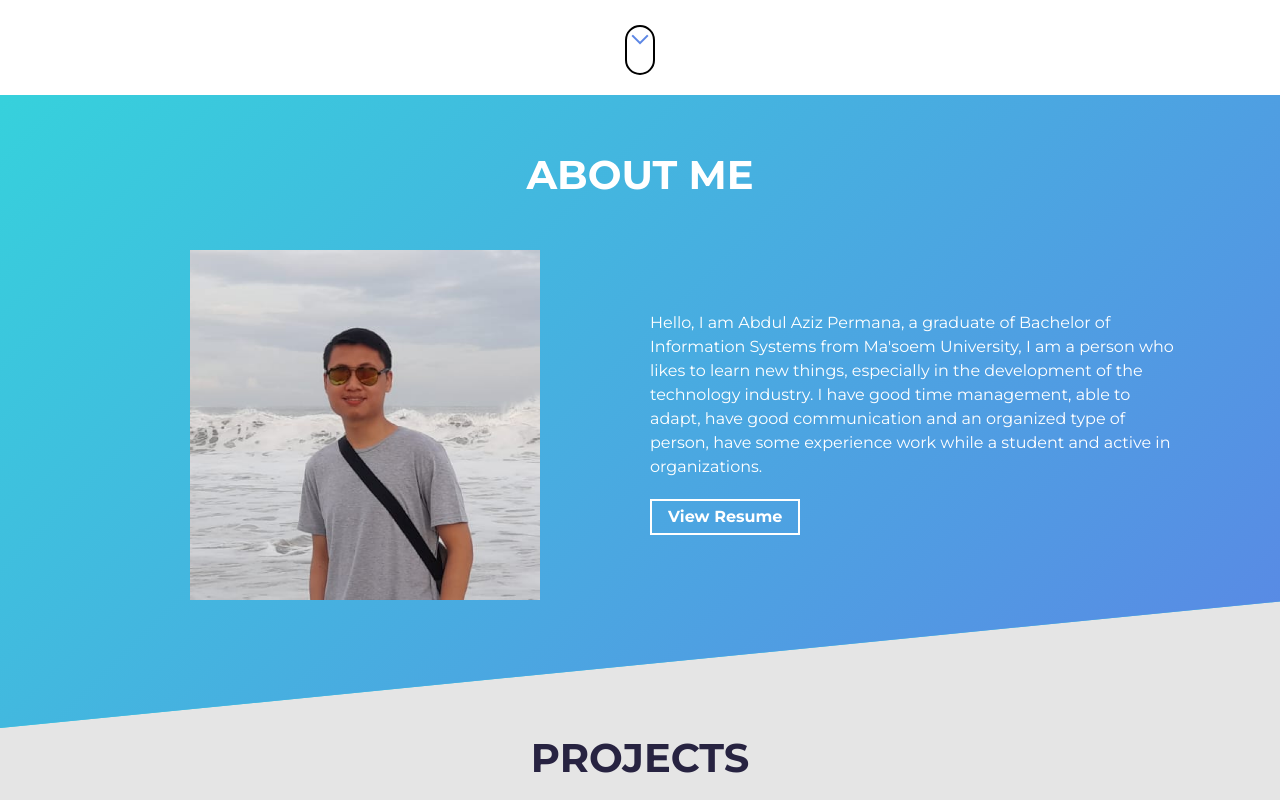
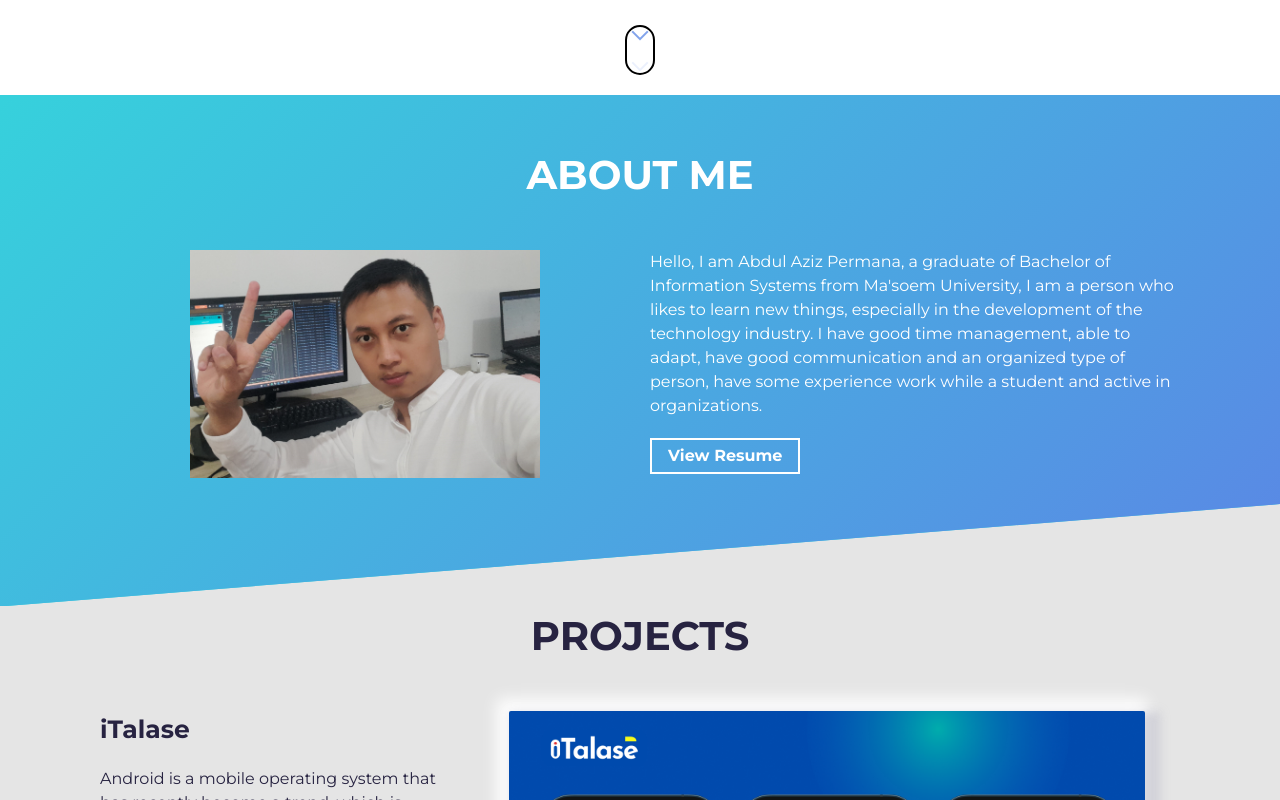
Before and after one commit to abdulazizpermana/DevFolio-master, a plain HTML site: page index.html in a window 1280 px wide. Shown: the part 705-1505 px from the top of the page. Drawn offline with Linux system fonts and the light colour scheme.

Commit message:
pictures

```diff
--- a/index.html
+++ b/index.html
@@ -119,7 +119,7 @@ Have fun creating your portfolio on this template!!! -->
           <div class="about-wrapper__image">
             <img
               class="img-fluid"
-              src="./assets/profile.png"
+              src="./assets/aabdul.jpg"
               alt="Profile Image"
             />
           </div>
```
Also changed, not shown: assets/aabdul.jpg (added), assets/profilee.jpg (added), 1 other file.
